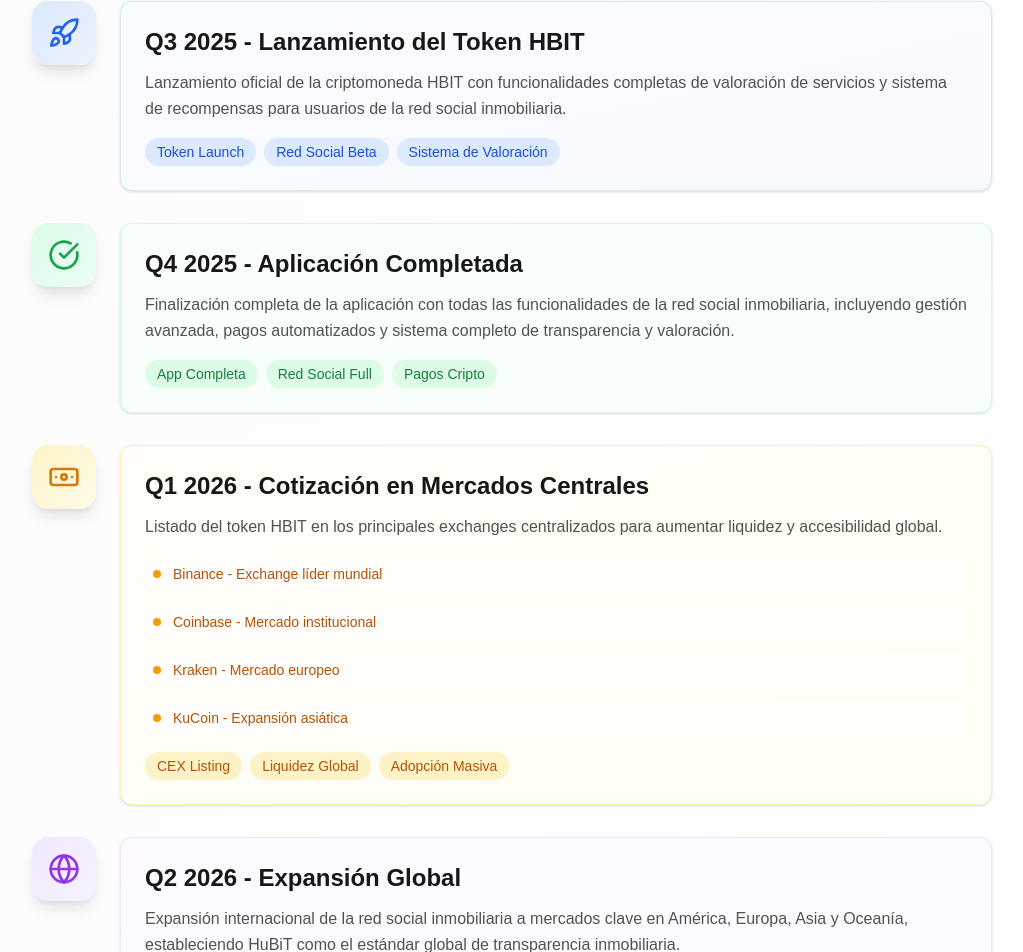
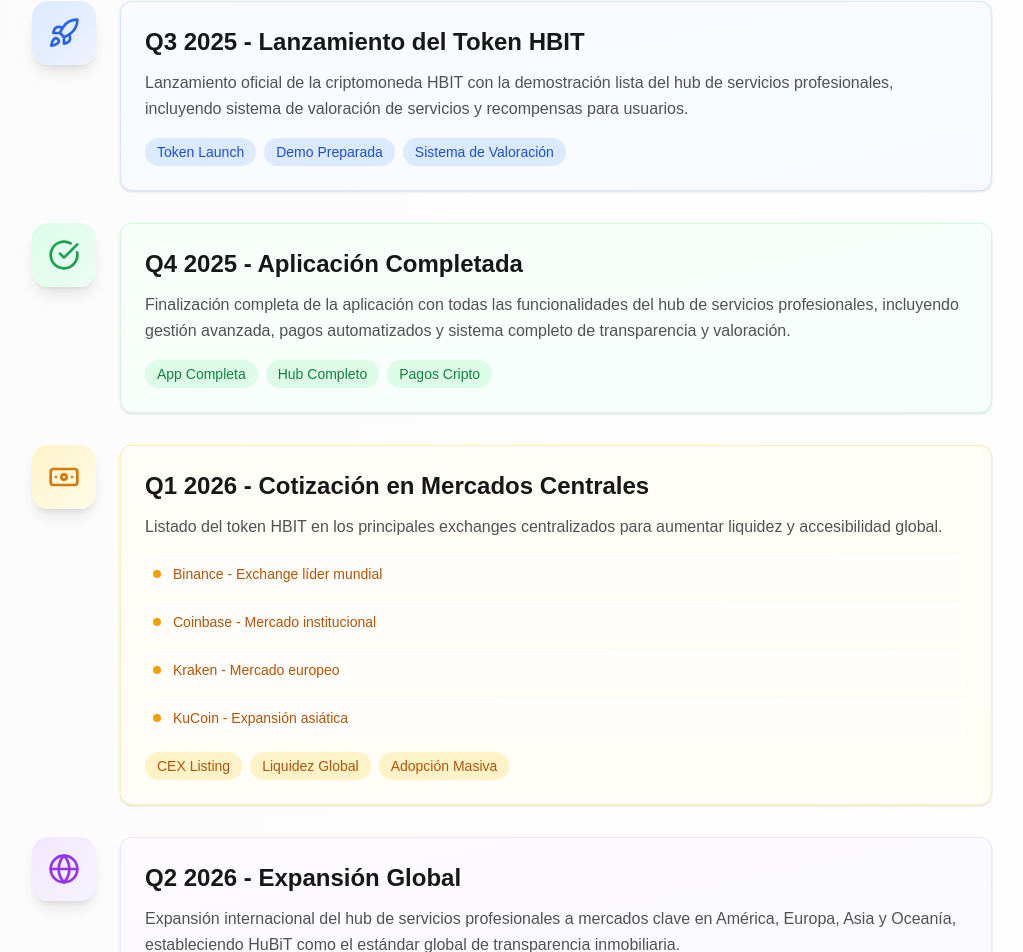
Before and after one commit to Hubit85/HubitApp, a Next.js app: page /whitepaper in a window 1280 px wide. Shown: the part 3437-4389 px from the top of the page, without its empty margins (128-1151 px from the left). Built offline with nearby package versions, Linux system fonts and the light colour scheme.

Commit message:
feat(whitepaper): Update roadmap descriptions and terminology

```diff
--- a/src/pages/whitepaper.tsx
+++ b/src/pages/whitepaper.tsx
@@ -416,11 +416,11 @@ export default function WhitepaperPage() {
                   <CardContent className="p-6">
                     <h3 className="text-2xl font-semibold text-neutral-900 mb-3">Q3 2025 - Lanzamiento del Token HBIT</h3>
                     <p className="text-neutral-600 leading-relaxed mb-4">
-                      Lanzamiento oficial de la criptomoneda HBIT con funcionalidades completas de valoración de servicios y sistema de recompensas para usuarios de la red social inmobiliaria.
+                      Lanzamiento oficial de la criptomoneda HBIT con la demostración lista del hub de servicios profesionales, incluyendo sistema de valoración de servicios y recompensas para usuarios.
                     </p>
                     <div className="flex flex-wrap gap-2">
                       <span className="px-3 py-1 bg-blue-100 text-blue-700 rounded-full text-sm font-medium">Token Launch</span>
-                      <span className="px-3 py-1 bg-blue-100 text-blue-700 rounded-full text-sm font-medium">Red Social Beta</span>
+                      <span className="px-3 py-1 bg-blue-100 text-blue-700 rounded-full text-sm font-medium">Demo Preparada</span>
                       <span className="px-3 py-1 bg-blue-100 text-blue-700 rounded-full text-sm font-medium">Sistema de Valoración</span>
                     </div>
                   </CardContent>
@@ -435,11 +435,11 @@ export default function WhitepaperPage() {
                   <CardContent className="p-6">
                     <h3 className="text-2xl font-semibold text-neutral-900 mb-3">Q4 2025 - Aplicación Completada</h3>
                     <p className="text-neutral-600 leading-relaxed mb-4">
-                      Finalización completa de la aplicación con todas las funcionalidades de la red social inmobiliaria, incluyendo gestión avanzada, pagos automatizados y sistema completo de transparencia y valoración.
+                      Finalización completa de la aplicación con todas las funcionalidades del hub de servicios profesionales, incluyendo gestión avanzada, pagos automatizados y sistema completo de transparencia y valoración.
                     </p>
                     <div className="flex flex-wrap gap-2">
                       <span className="px-3 py-1 bg-green-100 text-green-700 rounded-full text-sm font-medium">App Completa</span>
-                      <span className="px-3 py-1 bg-green-100 text-green-700 rounded-full text-sm font-medium">Red Social Full</span>
+                      <span className="px-3 py-1 bg-green-100 text-green-700 rounded-full text-sm font-medium">Hub Completo</span>
                       <span className="px-3 py-1 bg-green-100 text-green-700 rounded-full text-sm font-medium">Pagos Cripto</span>
                     </div>
                   </CardContent>
@@ -491,7 +491,7 @@ export default function WhitepaperPage() {
                   <CardContent className="p-6">
                     <h3 className="text-2xl font-semibold text-neutral-900 mb-3">Q2 2026 - Expansión Global</h3>
                     <p className="text-neutral-600 leading-relaxed mb-4">
-                      Expansión internacional de la red social inmobiliaria a mercados clave en América, Europa, Asia y Oceanía, estableciendo HuBiT como el estándar global de transparencia inmobiliaria.
+                      Expansión internacional del hub de servicios profesionales a mercados clave en América, Europa, Asia y Oceanía, estableciendo HuBiT como el estándar global de transparencia inmobiliaria.
                     </p>
                     <div className="flex flex-wrap gap-2">
                       <span className="px-3 py-1 bg-purple-100 text-purple-700 rounded-full text-sm font-medium">Mercado Global</span>
```
